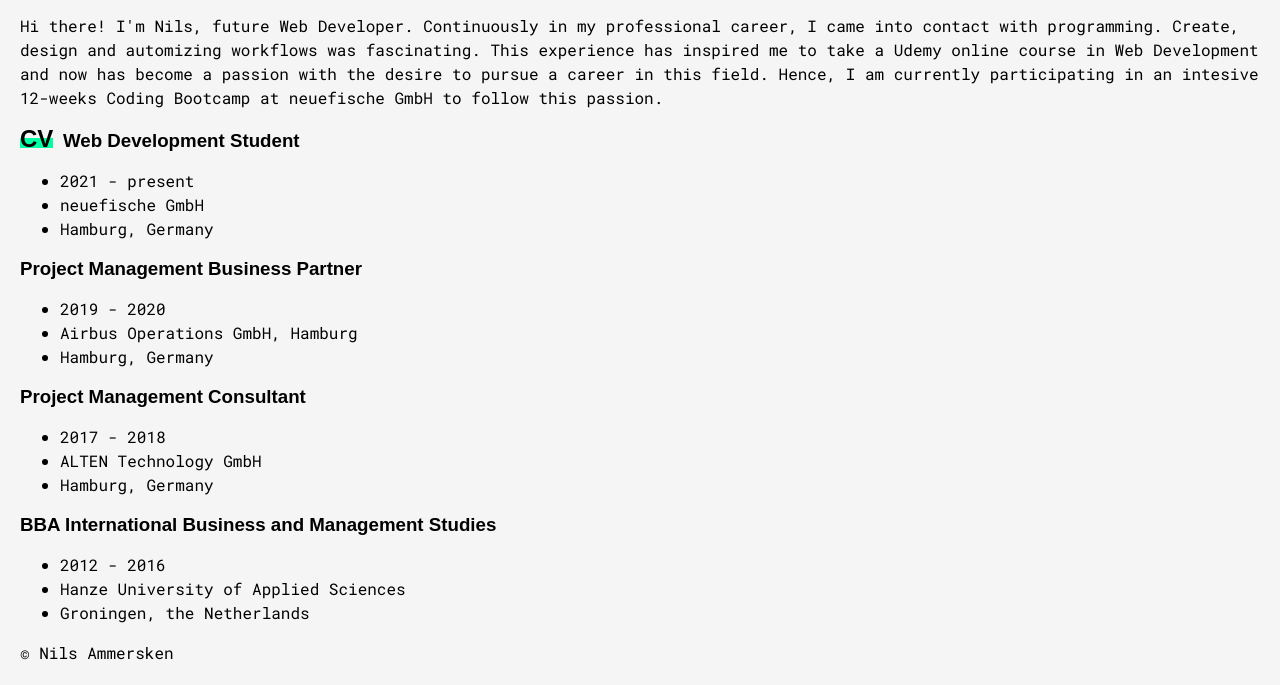
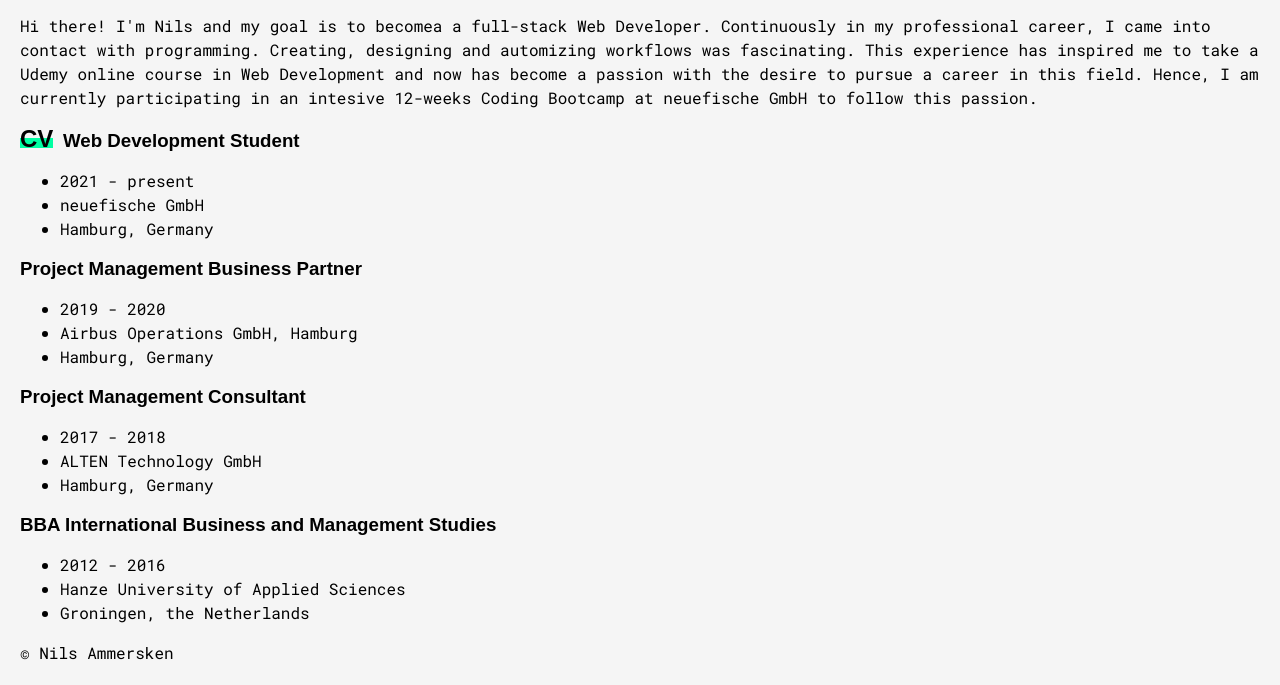
Before and after one commit to AmmNJ/personal-website, a plain HTML site: page src/index.html in a window 1280 px wide. Shown: the part 2530-3215 px from the top of the page. Drawn offline with Linux system fonts and the light colour scheme.

Commit message:
Update Bio section

```diff
--- a/src/index.html
+++ b/src/index.html
@@ -116,13 +116,14 @@
       <section id="Biography">
         <h2 class="subTitleHeading">Biography</h2>
         <p>
-          Hi there! I'm Nils, future Web Developer. Continuously in my
-          professional career, I came into contact with programming. Create,
-          design and automizing workflows was fascinating. This experience has
-          inspired me to take a Udemy online course in Web Development and now
-          has become a passion with the desire to pursue a career in this field.
-          Hence, I am currently participating in an intesive 12-weeks Coding
-          Bootcamp at neuefische GmbH to follow this passion.
+          Hi there! I'm Nils and my goal is to becomea a full-stack Web
+          Developer. Continuously in my professional career, I came into contact
+          with programming. Creating, designing and automizing workflows was
+          fascinating. This experience has inspired me to take a Udemy online
+          course in Web Development and now has become a passion with the desire
+          to pursue a career in this field. Hence, I am currently participating
+          in an intesive 12-weeks Coding Bootcamp at neuefische GmbH to follow
+          this passion.
         </p>
       </section>
 
--- a/src/styles/index.css
+++ b/src/styles/index.css
@@ -13,6 +13,10 @@
 
 * {
   box-sizing: border-box;
+}
+
+html {
+  scroll-behavior: smooth;
 }
 
 body {
```
